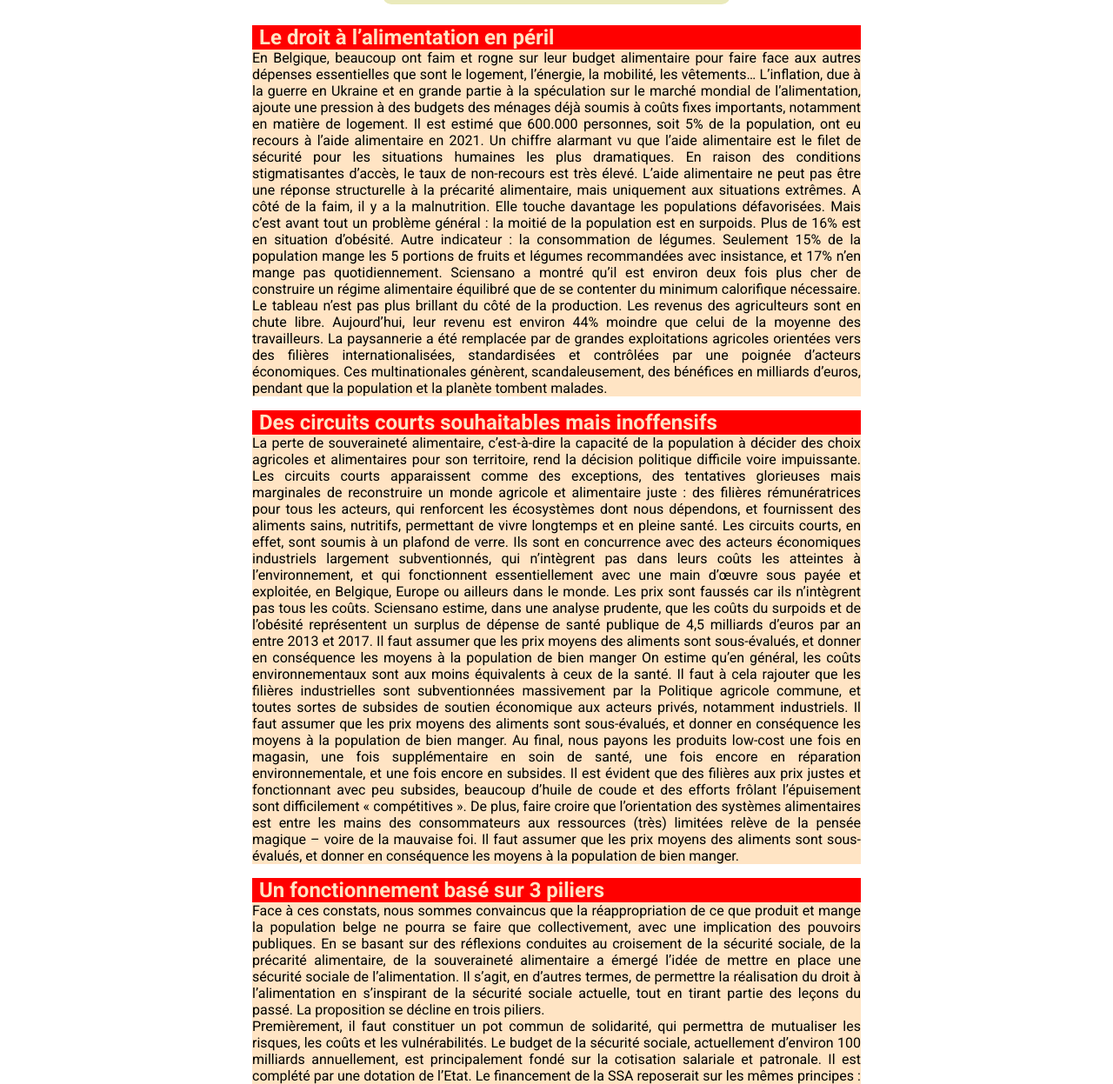
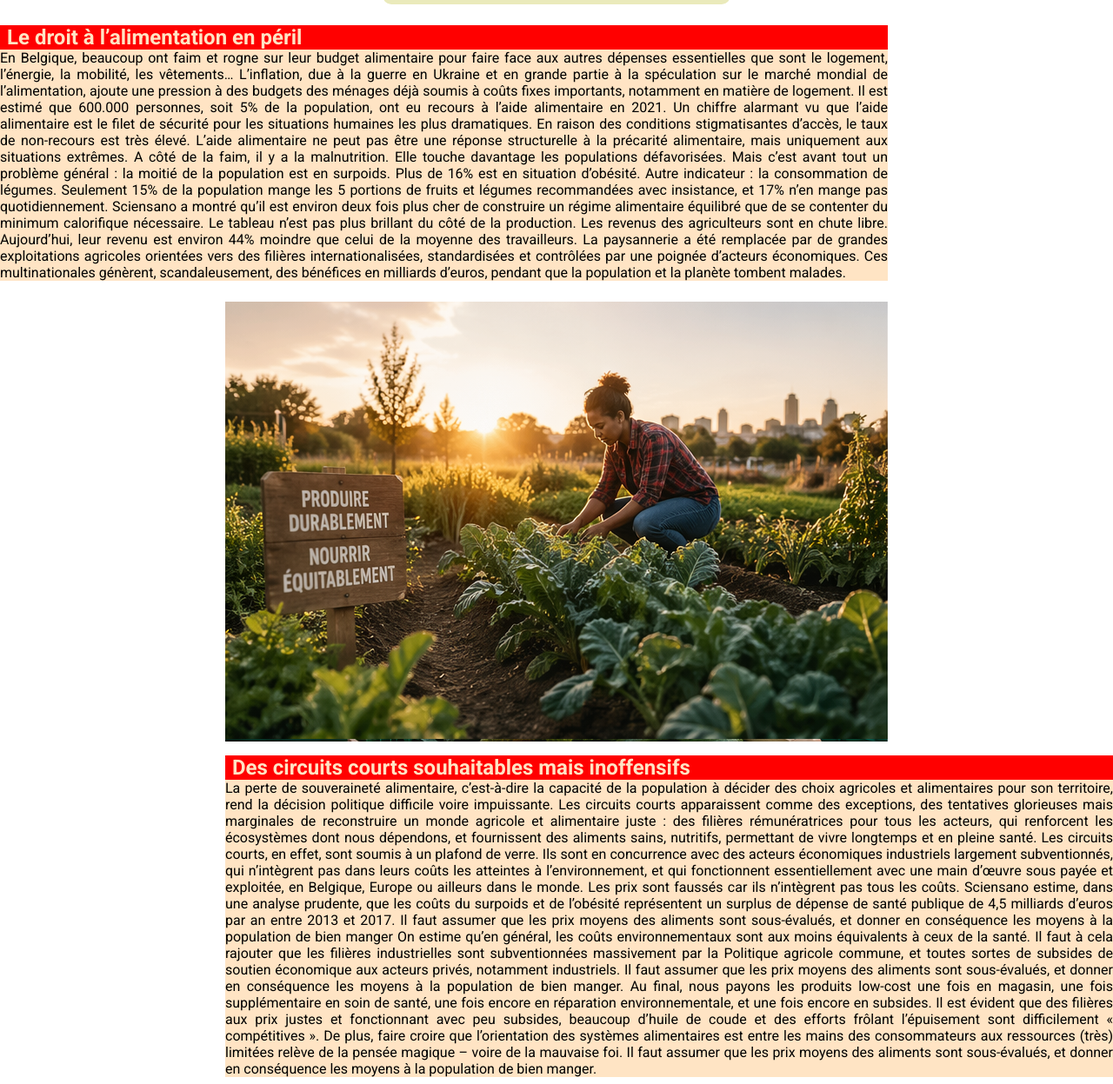
Before and after one commit to Domi1966/SSAO, a plain HTML site: page ssa.html in a window 1280 px wide. Shown: the part 637-1884 px from the top of the page at 87% size. Drawn offline with Linux system fonts and the light colour scheme.

Commit message:
Insertion de 4 images

```diff
--- a/scss/_ssa.scss
+++ b/scss/_ssa.scss
@@ -32,14 +32,18 @@
 
 .details {
   display: grid;
-  grid-template-columns: 1fr 700px 1fr;
-  grid-template-rows: repeat(4, auto);
+  grid-template-columns: 1fr 2fr 1fr;
+  grid-template-rows: repeat(8, auto);
 
   grid-template-areas:
-    ". p1 ."
-    ". p2 ."
-    ". p3 ."
-    ". p4 .";
+    "p1 p1 ."
+    ". i1 . "
+    ". p2 p2"
+    ". i2 . "
+    "p3 p3 ."
+    ". i3 . "
+    ". p4 p4"
+    ". i4 . ";
 }
 
 .p1 {
@@ -47,9 +51,19 @@
   grid-area: p1;
 }
 
+.i1 {
+  padding-top: 1.5rem;
+  grid-area:i1;
+}
+
 .p2 {
   padding-top: 1rem;
   grid-area: p2;
+}
+
+.i2 {
+  padding-top: 1.5rem;
+  grid-area:i1;
 }
 
 .p3 {
@@ -57,9 +71,19 @@
   grid-area: p3;
 }
 
+.i3 {
+  padding-top: 1.5rem;
+  grid-area:i1;
+}
+
 .p4 {
   padding-top: 1rem;
   grid-area: p4;
+}
+
+.i4 {
+  padding-top: 1.5rem;
+  grid-area:i1;
 }
 
 .details div {
--- a/ssa.html
+++ b/ssa.html
@@ -77,6 +77,7 @@
             et la planète tombent malades.
         </p>
     </div>
+    <img src="./Images/SSA1.png" alt="" class="i1">
     <div class="p2">
         <h2>Des circuits courts souhaitables mais inoffensifs</h2>
         <p>La perte de souveraineté alimentaire, c’est-à-dire la capacité de la population à décider des choix agricoles
@@ -118,6 +119,7 @@
             de bien manger.
         </p>
     </div>
+    <img src="./Images/SSA2.png" alt="" class="i2">
     <div class="p3">
         <h2>Un fonctionnement basé sur 3 piliers</h2>
         <p>Face à ces constats, nous sommes convaincus que la réappropriation de ce que produit et mange la population
@@ -189,6 +191,7 @@
             conventionnement (compétence agricole). Néanmoins, il est possible d’envisager une SSA au niveau régional.
         </p>
     </div>
+    <img src="./Images/SSA3.png" alt="" class="i3">
     <div class="p4">
         <h2>Progressivité</h2>
         <p>Il est crucial de noter que la SSA nécessite une mise en place progressive. D’abord, il n’existe pas une
@@ -216,6 +219,7 @@
             de
             transcender les désagréments individuels que tout changement important induits.
         </p>
+        <img src="./Images/SSA4.png" alt="" class="i4">
     </div>
 </section>
 
```
Also changed, not shown: css/style.css, 1 other file.
